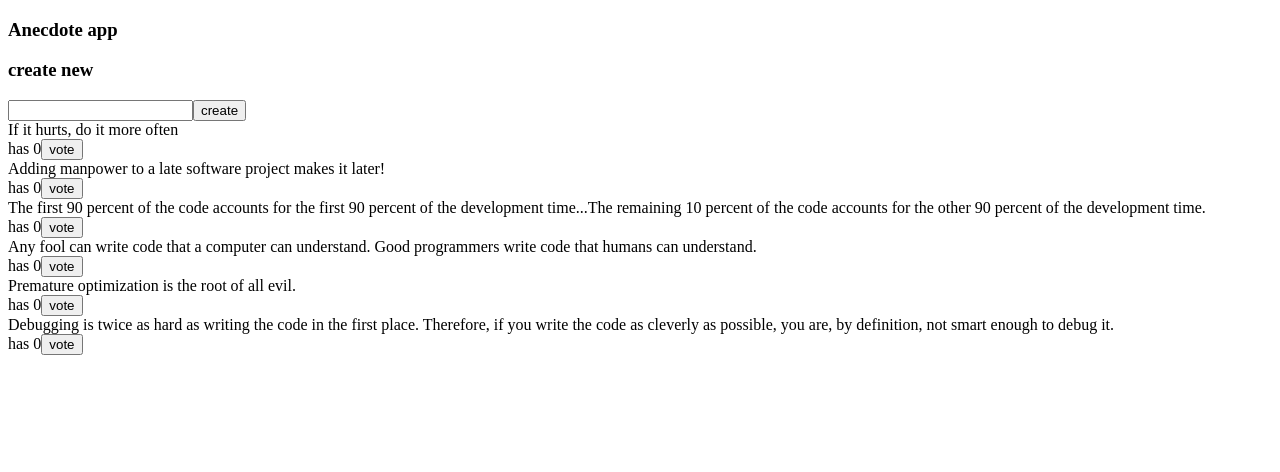
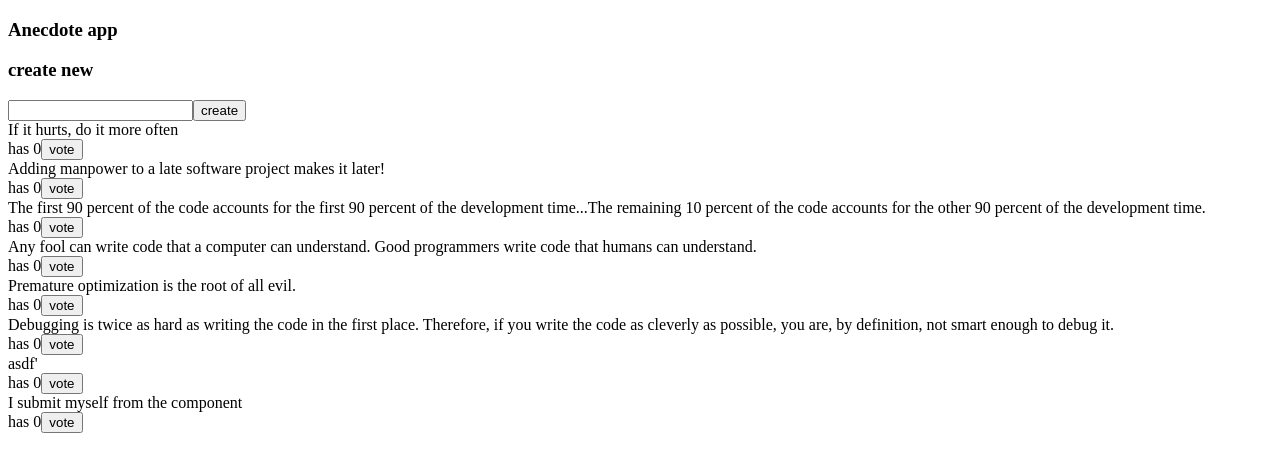
Before and after one commit to keyxcode/fso-part6, a React (Create React App) app in the folder query-anecdotes/: page / in a window 1280 px wide. Shown: the top 472 px of the page. Built offline with nearby package versions, Linux system fonts and the light colour scheme; data requests are answered from the project's data file.

Commit message:
Solution 6.21: implement adding anecdotes using react query

```diff
--- a/query-anecdotes/db.json
+++ b/query-anecdotes/db.json
@@ -29,6 +29,16 @@
       "content": "Debugging is twice as hard as writing the code in the first place. Therefore, if you write the code as cleverly as possible, you are, by definition, not smart enough to debug it.",
       "id": "98312",
       "votes": 0
+    },
+    {
+      "content": "asdf'",
+      "votes": 0,
+      "id": "1Z59Zdf"
+    },
+    {
+      "content": "I submit myself from the component",
+      "votes": 0,
+      "id": "1Kb3MwQ"
     }
   ]
 }
--- a/query-anecdotes/src/App.js
+++ b/query-anecdotes/src/App.js
@@ -1,7 +1,7 @@
 import AnecdoteForm from "./components/AnecdoteForm";
 import Notification from "./components/Notification";
-import { useQuery } from "react-query";
-import { getAnecdotes } from "./requests";
+import { useQuery, useMutation, useQueryClient } from "react-query";
+import { getAnecdotes, createAnecdote } from "./requests";
 
 const App = () => {
   const handleVote = (anecdote) => {
@@ -11,7 +11,6 @@ const App = () => {
   const result = useQuery("anecdotes", getAnecdotes, {
     retry: 1,
   });
-  console.log(result);
 
   if (result.isLoading) {
     return <div>loading data...</div>;
--- a/query-anecdotes/src/components/AnecdoteForm.js
+++ b/query-anecdotes/src/components/AnecdoteForm.js
@@ -1,21 +1,32 @@
+import { useMutation, useQueryClient } from "react-query";
+import { createAnecdote } from "../requests";
+
 const AnecdoteForm = () => {
+  const queryClient = useQueryClient();
+
+  const newAnecdoteMutation = useMutation(createAnecdote, {
+    onSuccess: () => {
+      queryClient.invalidateQueries("anecdotes");
+    },
+  });
 
   const onCreate = (event) => {
-    event.preventDefault()
-    const content = event.target.anecdote.value
-    event.target.anecdote.value = ''
-    console.log('new anecdote')
-}
+    event.preventDefault();
+    const content = event.target.anecdote.value;
+    event.target.anecdote.value = "";
+
+    newAnecdoteMutation.mutate({ content, votes: 0 });
+  };
 
   return (
     <div>
       <h3>create new</h3>
       <form onSubmit={onCreate}>
-        <input name='anecdote' />
+        <input name="anecdote" />
         <button type="submit">create</button>
       </form>
     </div>
-  )
-}
+  );
+};
 
-export default AnecdoteForm
+export default AnecdoteForm;
```
